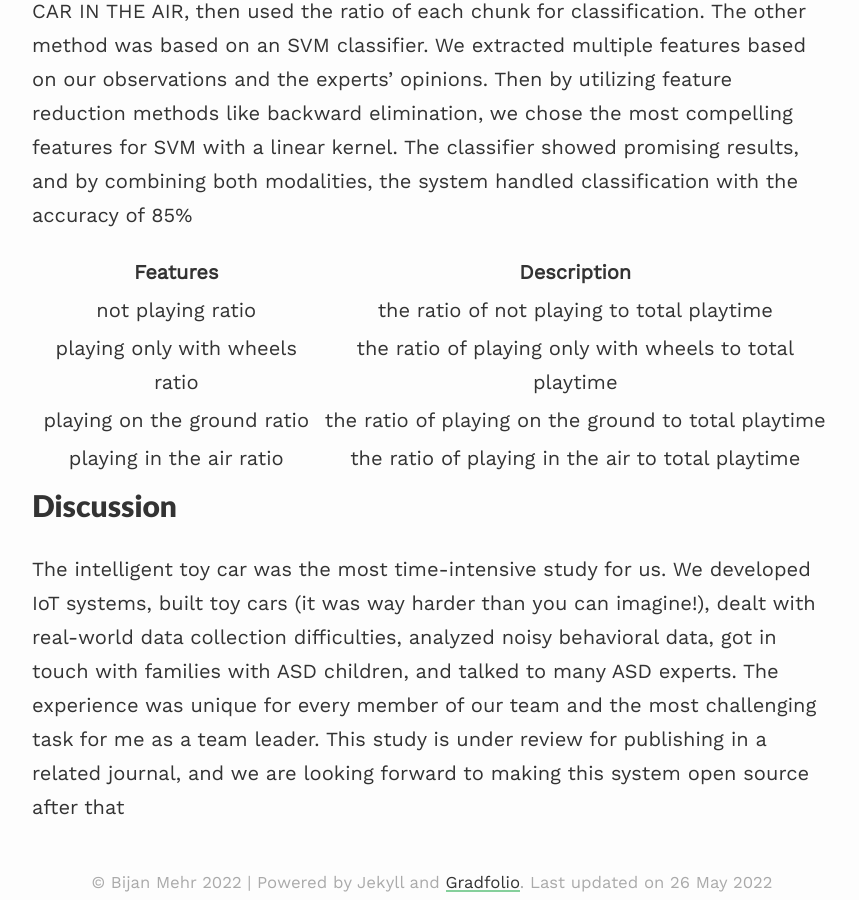
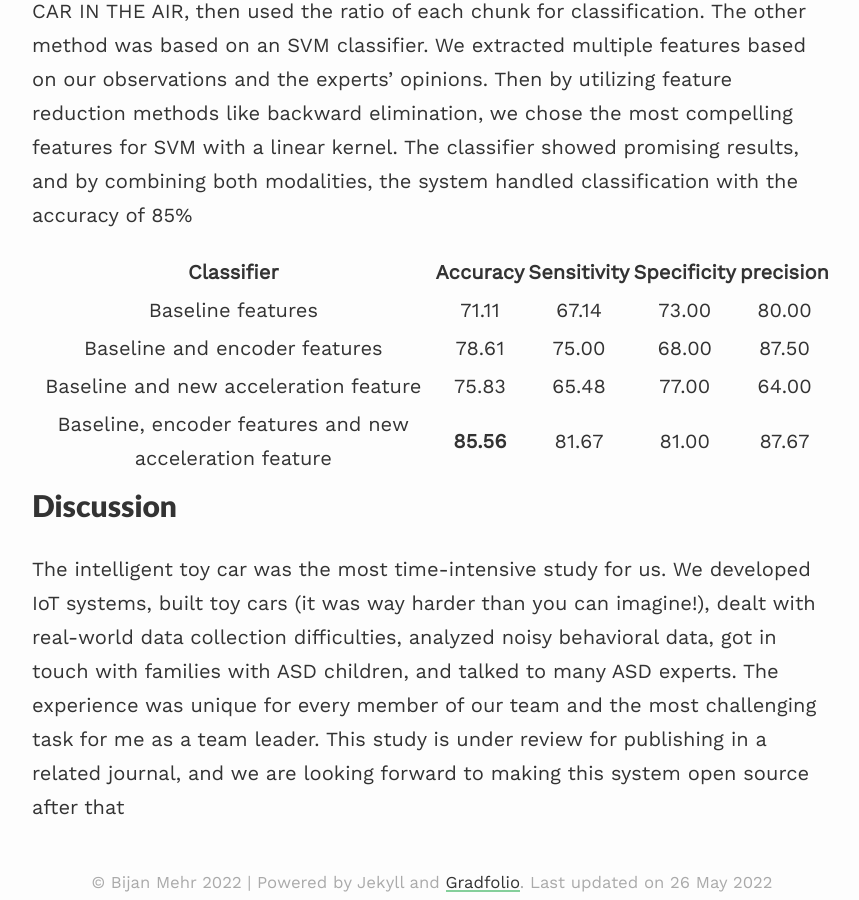
Before and after one commit to bijanmehr/bijanmehr.github.io, a Jekyll site: the page built from _projects/intelligent_car.md, in a window 1280 px wide and 900 px high, scrolled down 2840 px. Shown: the whole window, without its empty margins (208-1067 px from the left). Built offline with Jekyll 4.4.1, drawn with Linux system fonts in a browser that asks for light colours; nearby versions of some CDN libraries.

Commit message:
update_prj

```diff
--- a/_projects/intelligent_car.md
+++ b/_projects/intelligent_car.md
@@ -28,12 +28,14 @@ The intelligent toy car firmware is based on the Arduino ecosystem to make futur
 The data collection process took place in an ASD center under the supervision of a psychiatrist and an ASD expert. The collected data consists of timestamps, X, Y, and Z-axis accelerations, and the number of rotations of each wheel shaft.
 We applied two different strategies to the acquired dataset. First, based on frequency domain analysis, the data was divided into four chunks, NOT PLAYING, ONLY PLAYING WITH WHEELS, MOVING CAR ON THE GROUND, and MOVE THE CAR IN THE AIR, then used the ratio of each chunk for classification. The other method was based on an SVM classifier. We extracted multiple features based on our observations and the experts' opinions. Then by utilizing feature reduction methods like backward elimination, we chose the most compelling features for SVM with a linear kernel. The classifier showed promising results, and by combining both modalities, the system handled classification with the accuracy of 85%
 
-|          **Features**          |                     **Description**                     |
-|:------------------------------:|:-------------------------------------------------------:|
-|        not playing ratio       |        the ratio of not playing to total playtime       |
-| playing only with wheels ratio | the ratio of playing only with wheels to total playtime |
-|   playing on the ground ratio  |   the ratio of playing on the ground to total playtime  |
-|    playing in the air ratio    |    the ratio of playing in the air to total playtime    |
+
+|                      **Classifier**                     | **Accuracy** | **Sensitivity** | **Specificity** | **precision** |
+|:-------------------------------------------------------:|:------------:|:---------------:|:---------------:|:-------------:|
+|                    Baseline features                    |     71.11    |      67.14      |      73.00      |     80.00     |
+|              Baseline and encoder features              |     78.61    |      75.00      |      68.00      |     87.50     |
+|          Baseline and new acceleration feature          |     75.83    |      65.48      |      77.00      |     64.00     |
+| Baseline, encoder features and new acceleration feature |   **85.56**  |      81.67      |      81.00      |     87.67     |
+
 
 ## Discussion
 The intelligent toy car was the most time-intensive study for us. We developed IoT systems, built toy cars (it was way harder than you can imagine!), dealt with real-world data collection difficulties, analyzed noisy behavioral data, got in touch with families with ASD children, and talked to many ASD experts. The experience was unique for every member of our team and the most challenging task for me as a team leader.
```
